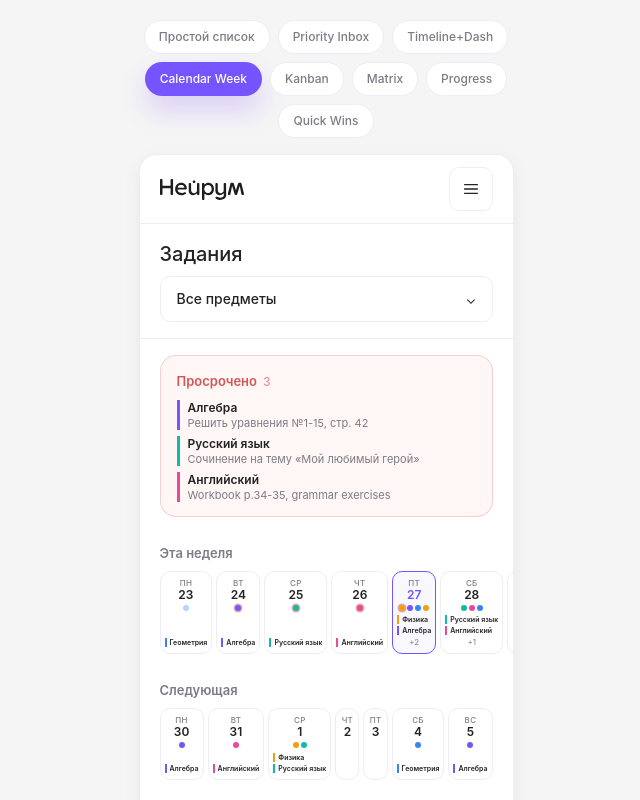
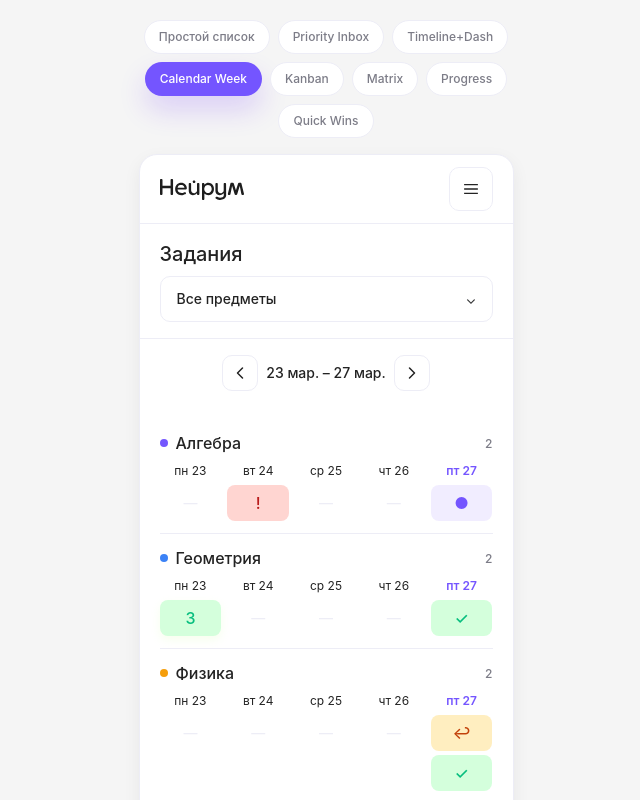
Before and after one commit to nikit34/neuroom-homework-density-prototypes, a React (Vite) app: page /neuroom-homework-density-prototypes/calendar in a window 1280 px wide. Shown: the top 800 px of the page, without its empty margins (314-954 px from the left). Built offline with nearby package versions, Linux system fonts and the light colour scheme.

Commit message:
Redesign Calendar Week (Figma journal-style): week nav, subject rows, score cells. Fix timeline filter.

```diff
--- a/src/VariantCalendarWeek.tsx
+++ b/src/VariantCalendarWeek.tsx
@@ -1,9 +1,10 @@
-import { useMemo } from "react";
+import { useState, useMemo } from "react";
 import { HOMEWORK_LIST, SUBJECTS, type HomeworkItem } from "./mockData";
 
-/* ── Variant: Calendar Week ──
-   Недельная сетка. Дни недели = колонки, в каждой ячейке — точки/мини-карточки ДЗ.
-   Просроченные — отдельная строка сверху.
+/* ── Variant: Calendar Week (Journal-style, Figma mobile) ──
+   Навигация по неделям ← / →
+   Строки = предметы, колонки = будние дни (Пн-Пт)
+   Ячейки: статус ДЗ в виде цветных плиток
 */
 
 interface VariantCalendarWeekProps {
@@ -11,31 +12,32 @@ interface VariantCalendarWeekProps {
   onSelect?: (hw: HomeworkItem) => void;
 }
 
-function subjectColor(subjectId: number): string {
-  return SUBJECTS.find((s) => s.id === subjectId)?.color ?? "#999";
+function getWeekStart(date: Date): Date {
+  const d = new Date(date);
+  const day = d.getDay();
+  const diff = (day === 0 ? -6 : 1) - day;
+  d.setDate(d.getDate() + diff);
+  d.setHours(0, 0, 0, 0);
+  return d;
 }
 
-function getWeekDays(): Date[] {
-  const now = new Date();
-  const monday = new Date(now);
-  monday.setDate(now.getDate() - ((now.getDay() + 6) % 7));
-  monday.setHours(0, 0, 0, 0);
-
-  const days: Date[] = [];
-  for (let i = 0; i < 14; i++) {
-    const d = new Date(monday);
-    d.setDate(monday.getDate() + i);
-    days.push(d);
-  }
-  return days;
+function addDays(date: Date, days: number): Date {
+  const d = new Date(date);
+  d.setDate(d.getDate() + days);
+  return d;
 }
 
 function dateKey(d: Date): string {
   return `${d.getFullYear()}-${d.getMonth()}-${d.getDate()}`;
 }
 
-function formatDayName(d: Date): string {
-  return d.toLocaleDateString("ru-RU", { weekday: "short" });
+function formatShortDate(d: Date): string {
+  return d.toLocaleDateString("ru-RU", { day: "numeric", month: "short" });
+}
+
+function formatDayLabel(d: Date): string {
+  const weekday = d.toLocaleDateString("ru-RU", { weekday: "short" });
+  return `${weekday} ${d.getDate()}`;
 }
 
 function isToday(d: Date): boolean {
@@ -43,19 +45,23 @@ function isToday(d: Date): boolean {
   return d.getFullYear() === now.getFullYear() && d.getMonth() === now.getMonth() && d.getDate() === now.getDate();
 }
 
-function statusDot(status: HomeworkItem["status"]): string {
-  switch (status) {
-    case "missed": return "cal-dot--missed";
-    case "resend": return "cal-dot--resend";
-    case "checked": return "cal-dot--checked";
-    case "in_review": return "cal-dot--review";
-    case "done": return "cal-dot--done";
-    default: return "";
+function statusCell(hw: HomeworkItem): { label: string; cls: string } {
+  switch (hw.status) {
+    case "done": return { label: hw.estimate ? String(hw.estimate) : "✓", cls: "cal2-cell--done" };
+    case "missed": return { label: "!", cls: "cal2-cell--missed" };
+    case "resend": return { label: "↩", cls: "cal2-cell--resend" };
+    case "checked": return { label: "✓", cls: "cal2-cell--checked" };
+    case "in_review": return { label: "…", cls: "cal2-cell--review" };
+    default: return { label: "●", cls: "cal2-cell--new" };
   }
 }
 
 export default function VariantCalendarWeek({ selectedSubjectId = null, onSelect }: VariantCalendarWeekProps) {
-  const days = useMemo(getWeekDays, []);
+  const [weekOffset, setWeekOffset] = useState(0);
+
+  const weekStart = useMemo(() => addDays(getWeekStart(new Date()), weekOffset * 7), [weekOffset]);
+  const weekDays = useMemo(() => Array.from({ length: 5 }, (_, i) => addDays(weekStart, i)), [weekStart]);
+  const weekEnd = weekDays[4];
 
   const homework = useMemo(() => {
     let list = HOMEWORK_LIST;
@@ -63,96 +69,105 @@ export default function VariantCalendarWeek({ selectedSubjectId = null, onSelect
     return list;
   }, [selectedSubjectId]);
 
-  const hwByDate = useMemo(() => {
+  // Build lookup: subjectId:dateKey -> HomeworkItem[]
+  const hwMap = useMemo(() => {
     const map = new Map<string, HomeworkItem[]>();
     for (const hw of homework) {
       const d = new Date(hw.deadlineAt);
-      const key = dateKey(d);
+      const key = `${hw.subjectId}:${dateKey(d)}`;
       if (!map.has(key)) map.set(key, []);
       map.get(key)!.push(hw);
     }
     return map;
   }, [homework]);
 
-  const overdue = useMemo(() => {
-    const now = new Date();
-    now.setHours(0, 0, 0, 0);
-    return homework.filter((hw) => {
-      const d = new Date(hw.deadlineAt);
-      d.setHours(0, 0, 0, 0);
-      return d < now && hw.status !== "done";
-    });
+  // Only show subjects that have homework in any week
+  const activeSubjects = useMemo(() => {
+    const ids = new Set(homework.map((hw) => hw.subjectId));
+    return SUBJECTS.filter((s) => ids.has(s.id));
   }, [homework]);
 
-  // Split into 2 weeks
-  const week1 = days.slice(0, 7);
-  const week2 = days.slice(7, 14);
+  // Count total HW for each subject this week
+  const subjectWeekCount = useMemo(() => {
+    const counts = new Map<number, number>();
+    for (const subj of activeSubjects) {
+      let count = 0;
+      for (const day of weekDays) {
+        const items = hwMap.get(`${subj.id}:${dateKey(day)}`) ?? [];
+        count += items.length;
+      }
+      counts.set(subj.id, count);
+    }
+    return counts;
+  }, [activeSubjects, weekDays, hwMap]);
 
   return (
     <div className="variant">
-      {/* Overdue banner */}
-      {overdue.length > 0 && (
-        <div className="cal-overdue-banner">
-          <span className="cal-overdue-banner__label">Просрочено</span>
-          <span className="cal-overdue-banner__count">{overdue.length}</span>
-          <div className="cal-overdue-banner__items">
-            {overdue.map((hw) => (
-              <div key={hw.id} className="cal-overdue-item" style={{ borderLeftColor: subjectColor(hw.subjectId), cursor: "pointer" }} onClick={() => onSelect?.(hw)}>
-                <span className="cal-overdue-item__subject">{hw.subject}</span>
-                <span className="cal-overdue-item__desc">{hw.description}</span>
+      {/* Week navigation */}
+      <div className="cal2-nav">
+        <button className="cal2-nav__btn" onClick={() => setWeekOffset((o) => o - 1)} type="button">
+          <svg width="20" height="20" viewBox="0 0 20 20" fill="none">
+            <path d="M12.5 15L7.5 10L12.5 5" stroke="currentColor" strokeWidth="1.5" strokeLinecap="round" strokeLinejoin="round" />
+          </svg>
+        </button>
+        <span className="cal2-nav__label">
+          {formatShortDate(weekStart)} – {formatShortDate(weekEnd)}
+        </span>
+        <button className="cal2-nav__btn" onClick={() => setWeekOffset((o) => o + 1)} type="button">
+          <svg width="20" height="20" viewBox="0 0 20 20" fill="none">
+            <path d="M7.5 5L12.5 10L7.5 15" stroke="currentColor" strokeWidth="1.5" strokeLinecap="round" strokeLinejoin="round" />
+          </svg>
+        </button>
       </div>
-            ))}
+
+      {/* Subject rows */}
+      <div className="cal2-rows">
+        {activeSubjects.map((subj) => {
+          const weekCount = subjectWeekCount.get(subj.id) ?? 0;
+
+          return (
+            <div key={subj.id} className="cal2-row">
+              <div className="cal2-row__header">
+                <span className="cal2-row__dot" style={{ background: subj.color }} />
+                <span className="cal2-row__name">{subj.name}</span>
+                {weekCount > 0 && <span className="cal2-row__count">{weekCount}</span>}
               </div>
-        </div>
-      )}
-
-      {/* Week grid */}
-      {[week1, week2].map((week, wi) => (
-        <div key={wi} className="cal-week">
-          <div className="cal-week__label">{wi === 0 ? "Эта неделя" : "Следующая"}</div>
-          <div className="cal-grid">
-            {week.map((day) => {
-              const key = dateKey(day);
-              const items = hwByDate.get(key) ?? [];
+              <div className="cal2-row__days">
+                {weekDays.map((day) => {
+                  const key = `${subj.id}:${dateKey(day)}`;
+                  const items = hwMap.get(key) ?? [];
                   const today = isToday(day);
 
                   return (
-                <div key={key} className={`cal-cell ${today ? "cal-cell--today" : ""}`}>
-                  <div className="cal-cell__header">
-                    <span className="cal-cell__day">{formatDayName(day)}</span>
-                    <span className={`cal-cell__num ${today ? "cal-cell__num--today" : ""}`}>
-                      {day.getDate()}
-                    </span>
-                  </div>
-                  <div className="cal-cell__dots">
-                    {items.map((hw) => (
+                    <div key={dateKey(day)} className={`cal2-day ${today ? "cal2-day--today" : ""}`}>
+                      <span className="cal2-day__label">{formatDayLabel(day)}</span>
+                      <div className="cal2-day__cells">
+                        {items.length === 0 && <div className="cal2-cell cal2-cell--empty">—</div>}
+                        {items.map((hw) => {
+                          const st = statusCell(hw);
+                          return (
                             <div
                               key={hw.id}
-                        className={`cal-dot ${statusDot(hw.status)}`}
-                        style={{ background: subjectColor(hw.subjectId), cursor: "pointer" }}
-                        title={`${hw.subject}: ${hw.description}`}
+                              className={`cal2-cell ${st.cls}`}
                               onClick={() => onSelect?.(hw)}
-                      />
-                    ))}
-                  </div>
-                  {items.length > 0 && (
-                    <div className="cal-cell__mini-list">
-                      {items.slice(0, 2).map((hw) => (
-                        <div key={hw.id} className="cal-mini" style={{ borderLeftColor: subjectColor(hw.subjectId), cursor: "pointer" }} onClick={() => onSelect?.(hw)}>
-                          <span className="cal-mini__text">{hw.subject}</span>
-                        </div>
-                      ))}
-                      {items.length > 2 && (
-                        <span className="cal-cell__more">+{items.length - 2}</span>
-                      )}
-                    </div>
-                  )}
+                            >
+                              {st.label}
                             </div>
                           );
                         })}
                       </div>
                     </div>
-      ))}
+                  );
+                })}
+              </div>
+            </div>
+          );
+        })}
+      </div>
+
+      {activeSubjects.length === 0 && (
+        <div className="empty-state">Нет заданий на эту неделю</div>
+      )}
     </div>
   );
 }
--- a/src/styles.css
+++ b/src/styles.css
@@ -843,169 +843,182 @@ button {
 }
 
 /* ═══════════════════════════════════════════════════
-   Calendar Week
+   Calendar Week (Journal-style, Figma mobile)
    ═══════════════════════════════════════════════════ */
 
-.cal-overdue-banner {
-  border: 1px solid rgba(212, 87, 87, 0.24);
-  border-radius: 16px;
-  padding: 14px 16px;
-  background: #fff6f6;
-}
-
-.cal-overdue-banner__label {
-  font-size: 13px;
-  font-weight: 600;
-  color: #d45757;
-}
-
-.cal-overdue-banner__count {
-  font-size: 12px;
-  font-weight: 500;
-  color: #d45757;
-  opacity: 0.6;
-  margin-left: 6px;
-}
-
-.cal-overdue-banner__items {
-  display: flex;
-  flex-direction: column;
-  gap: 6px;
-  margin-top: 10px;
-}
-
-.cal-overdue-item {
-  border-left: 3px solid;
-  padding-left: 8px;
-  display: flex;
-  flex-direction: column;
-  gap: 1px;
-}
-
-.cal-overdue-item__subject {
-  font-size: 12px;
-  font-weight: 600;
-  color: var(--text);
-}
-
-.cal-overdue-item__desc {
-  font-size: 11px;
-  color: var(--text-subtle);
-  white-space: nowrap;
-  overflow: hidden;
-  text-overflow: ellipsis;
-}
-
-.cal-week {
-  display: flex;
-  flex-direction: column;
-  gap: 10px;
-}
-
-.cal-week__label {
-  font-size: 13px;
-  font-weight: 600;
-  color: var(--text-subtle);
-}
-
-.cal-grid {
-  display: grid;
-  grid-template-columns: repeat(7, 1fr);
-  gap: 4px;
-}
-
-.cal-cell {
+.cal2-nav {
+  display: flex;
+  align-items: center;
+  justify-content: center;
+  gap: 8px;
+}
+
+.cal2-nav__btn {
+  width: 36px;
+  height: 36px;
   border: 1px solid var(--border);
   border-radius: 10px;
-  padding: 6px 4px;
-  min-height: 72px;
+  background: var(--surface);
+  display: inline-flex;
+  align-items: center;
+  justify-content: center;
+  flex-shrink: 0;
+  color: var(--text);
+  transition: border-color 0.2s;
+}
+
+.cal2-nav__btn:hover {
+  border-color: rgba(116, 85, 255, 0.3);
+}
+
+.cal2-nav__label {
+  font-size: 14px;
+  font-weight: 500;
+  line-height: 20px;
+  color: var(--text);
+  white-space: nowrap;
+}
+
+.cal2-rows {
+  display: flex;
+  flex-direction: column;
+  gap: 0;
+}
+
+.cal2-row {
+  display: flex;
+  flex-direction: column;
+  gap: 8px;
+  padding: 12px 0;
+  border-bottom: 1px solid var(--border);
+}
+
+.cal2-row:last-child {
+  border-bottom: none;
+}
+
+.cal2-row__header {
+  display: flex;
+  align-items: center;
+  gap: 8px;
+}
+
+.cal2-row__dot {
+  width: 8px;
+  height: 8px;
+  border-radius: 999px;
+  flex-shrink: 0;
+}
+
+.cal2-row__name {
+  font-size: 16px;
+  font-weight: 500;
+  line-height: 24px;
+  color: var(--text);
+}
+
+.cal2-row__count {
+  margin-left: auto;
+  font-size: 12px;
+  font-weight: 500;
+  color: var(--text-subtle);
+}
+
+.cal2-row__days {
+  display: flex;
+  justify-content: space-between;
+  gap: 6px;
+}
+
+.cal2-day {
+  display: flex;
+  flex-direction: column;
+  align-items: center;
+  gap: 6px;
+  flex: 1;
+  min-width: 0;
+}
+
+.cal2-day--today .cal2-day__label {
+  color: var(--purple);
+  font-weight: 600;
+}
+
+.cal2-day__label {
+  font-size: 12px;
+  font-weight: 400;
+  line-height: 16px;
+  color: var(--text);
+  white-space: nowrap;
+}
+
+.cal2-day__cells {
   display: flex;
   flex-direction: column;
   gap: 4px;
-  background: #ffffff;
-  transition: border-color 0.2s;
-}
-
-.cal-cell--today {
-  border-color: var(--purple);
-  background: rgba(116, 85, 255, 0.04);
-}
-
-.cal-cell__header {
-  display: flex;
-  flex-direction: column;
-  align-items: center;
-  gap: 1px;
-}
-
-.cal-cell__day {
-  font-size: 8px;
-  font-weight: 500;
-  color: var(--text-subtle);
-  text-transform: uppercase;
-  letter-spacing: 0.3px;
-}
-
-.cal-cell__num {
-  font-size: 12px;
-  font-weight: 600;
-  color: var(--text);
-  line-height: 1;
-}
-
-.cal-cell__num--today {
+  width: 100%;
+}
+
+.cal2-cell {
+  width: 100%;
+  min-height: 36px;
+  border-radius: 8px;
+  display: flex;
+  align-items: center;
+  justify-content: center;
+  font-size: 16px;
+  font-weight: 500;
+  line-height: 24px;
+  cursor: pointer;
+  transition: transform 0.15s, box-shadow 0.15s;
+}
+
+.cal2-cell:hover {
+  transform: translateY(-1px);
+  box-shadow: 0 4px 12px rgba(0, 0, 0, 0.08);
+}
+
+.cal2-cell--empty {
+  background: transparent;
+  color: var(--border);
+  cursor: default;
+  font-size: 14px;
+}
+
+.cal2-cell--empty:hover {
+  transform: none;
+  box-shadow: none;
+}
+
+.cal2-cell--done {
+  background: var(--green-soft);
+  color: var(--green);
+  box-shadow: 0 4px 10px rgba(215, 255, 169, 0.2);
+}
+
+.cal2-cell--new {
+  background: rgba(116, 85, 255, 0.1);
   color: var(--purple);
 }
 
-.cal-cell__dots {
-  display: flex;
-  flex-wrap: wrap;
-  gap: 2px;
-  justify-content: center;
-}
-
-.cal-dot {
-  width: 6px;
-  height: 6px;
-  border-radius: 50%;
-  flex-shrink: 0;
-}
-
-.cal-dot--missed,
-.cal-dot--resend {
-  box-shadow: 0 0 0 1.5px rgba(212, 87, 87, 0.5);
-}
-
-.cal-dot--done {
-  opacity: 0.35;
-}
-
-.cal-cell__mini-list {
-  display: flex;
-  flex-direction: column;
-  gap: 2px;
-  margin-top: auto;
-}
-
-.cal-mini {
-  border-left: 2px solid;
-  padding-left: 3px;
-}
-
-.cal-mini__text {
-  font-size: 7px;
-  font-weight: 600;
-  color: var(--text);
-  white-space: nowrap;
-  overflow: hidden;
-  text-overflow: ellipsis;
-  display: block;
-}
-
-.cal-cell__more {
-  font-size: 8px;
-  color: var(--text-subtle);
-  text-align: center;
+.cal2-cell--missed {
+  background: #ffd5d1;
+  color: #b91c1b;
+}
+
+.cal2-cell--resend {
+  background: #ffeec0;
+  color: #c2410b;
+}
+
+.cal2-cell--checked {
+  background: var(--green-soft);
+  color: var(--green);
+}
+
+.cal2-cell--review {
+  background: var(--orange);
+  color: var(--text);
 }
 
 /* ═══════════════════════════════════════════════════
@@ -2045,48 +2058,17 @@ button {
   }
 
   /* ── Calendar Week ── */
-  .cal-grid {
-    gap: 3px;
-  }
-
-  .cal-cell {
-    padding: 4px 2px;
-    min-height: 64px;
-    border-radius: 8px;
-  }
-
-  .cal-cell__day {
-    font-size: 7px;
-  }
-
-  .cal-cell__num {
+  .cal2-row__name {
+    font-size: 15px;
+  }
+
+  .cal2-day__label {
     font-size: 11px;
   }
 
-  .cal-dot {
-    width: 5px;
-    height: 5px;
-  }
-
-  .cal-mini__text {
-    font-size: 6px;
-  }
-
-  .cal-cell__more {
-    font-size: 7px;
-  }
-
-  .cal-overdue-banner {
-    padding: 12px 14px;
-    border-radius: 14px;
-  }
-
-  .cal-overdue-item__subject {
-    font-size: 11px;
-  }
-
-  .cal-overdue-item__desc {
-    font-size: 10px;
+  .cal2-cell {
+    min-height: 32px;
+    font-size: 14px;
   }
 
   /* ── Kanban ── */
@@ -2286,12 +2268,16 @@ button {
     font-size: 20px;
   }
 
-  .cal-cell {
-    min-height: 56px;
-    padding: 3px 2px;
-  }
-
-  .cal-mini {
-    display: none;
-  }
-}
+  .cal2-day__label {
+    font-size: 10px;
+  }
+
+  .cal2-cell {
+    min-height: 28px;
+    font-size: 13px;
+  }
+
+  .cal2-row__days {
+    gap: 4px;
+  }
+}
```
Lines whose indentation alone changed are shown as unchanged.
